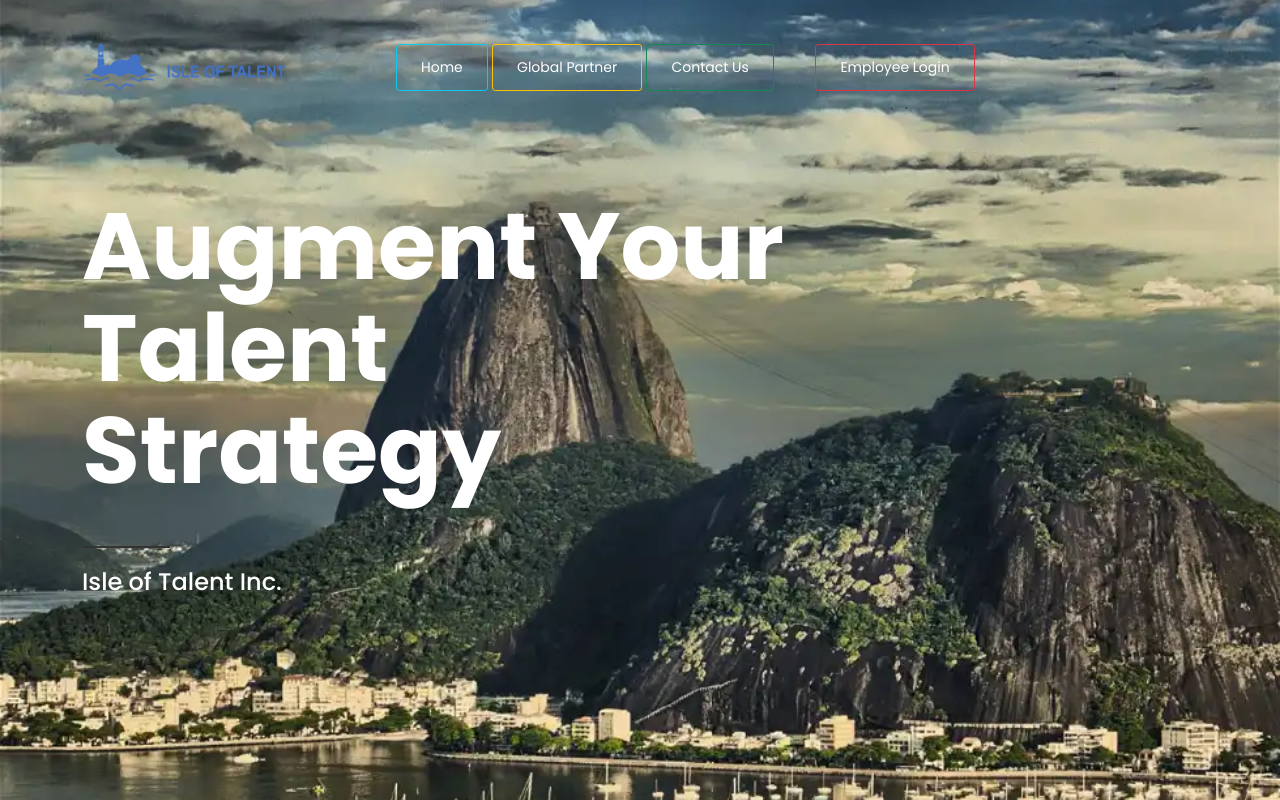
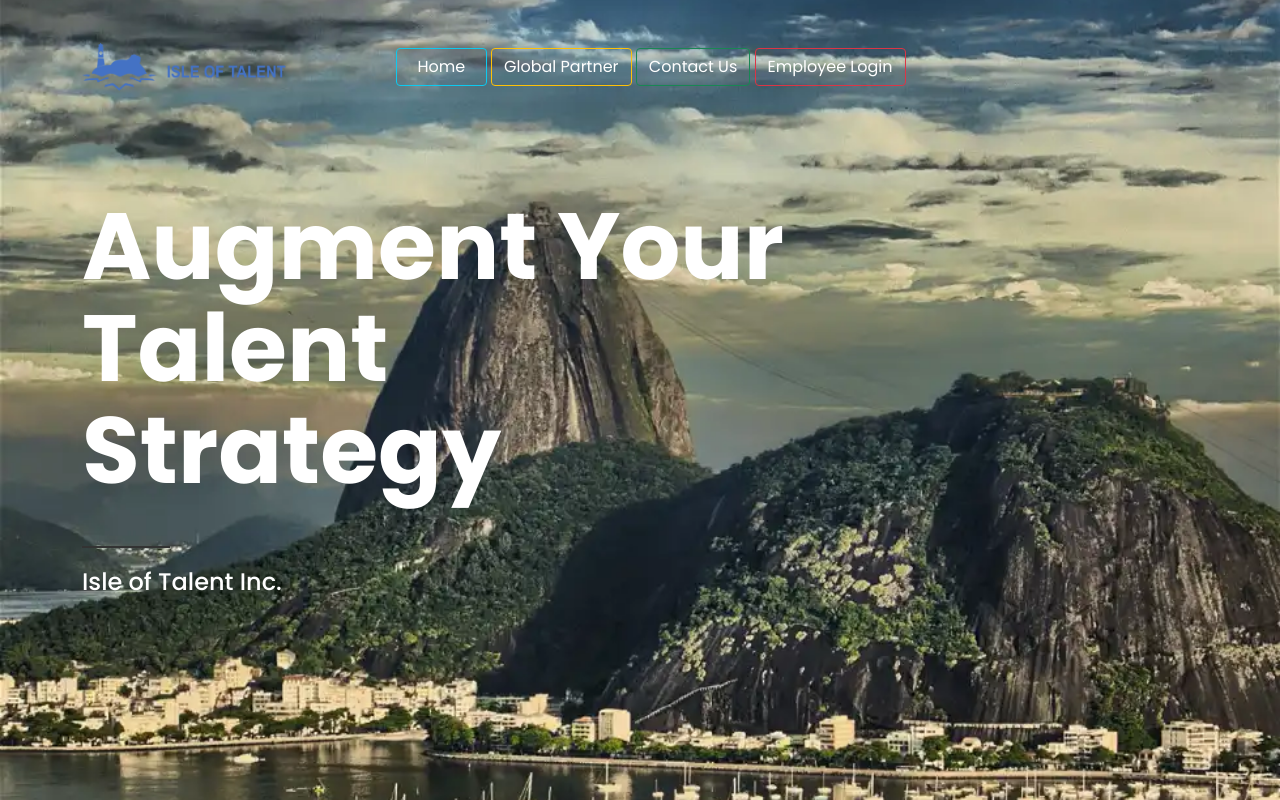
Before and after one commit to isletalent/www, a plain HTML site: page index.html in a window 1280 px wide. Drawn offline with Linux system fonts and the light colour scheme.

Commit message:
Update index.html

```diff
--- a/index.html
+++ b/index.html
@@ -27,17 +27,15 @@
                 </button>
                 <div class="collapse navbar-collapse" id="navbarNav">
                     <form class="form-inline">
-                        <button class="btn btn-sm btn-outline-info" type="button"><a class="nav-link text-white"
-                                href="#">Home</a></button>
-                        <button class="btn btn-sm btn-outline-warning" type="button"><a class="nav-link text-white"
-                                href="https://askit.com.hk/recruitment-secondment/">Global
-                                Partner</a></button>
-                        <button class="btn btn-sm btn-outline-success" type="button"><a class="nav-link text-white"
-                                href="https://docs.google.com/forms/d/e/1FAIpQLScV8-bu-OB2I9ivEzSfz4EepUQjxINyTVk35m_CcA7j8r_pWg/viewform">Contact
-                                Us</a></button>
-                        <button class="btn btn-sm btn-outline-space" type="button">&nbsp;&nbsp;&nbsp;&nbsp;</button>
-                        <button class="btn btn-sm btn-outline-danger" type="button"><a class="nav-link text-white"
-                                href="https://my.adp.com/">Employee Login</a></button>
+                        <a href="#" class="btn btn-outline-info text-white"
+                            type="button">&nbsp;&nbsp;Home&nbsp;&nbsp;</a>
+                        <a href="https://askit.com.hk/recruitment-secondment/"
+                            class="btn btn-outline-warning text-white" type="button">
+                            Global Partner</a>
+                        <a href="https://docs.google.com/forms/d/e/1FAIpQLScV8-bu-OB2I9ivEzSfz4EepUQjxINyTVk35m_CcA7j8r_pWg/viewform"
+                            class="btn btn-outline-success text-white" type="button">Contact Us</a>
+                        <a href="https://my.adp.com/" class="btn btn-outline-danger text-white" type="button">
+                            Employee Login</a>
                     </form>
                 </div>
             </nav>
```
